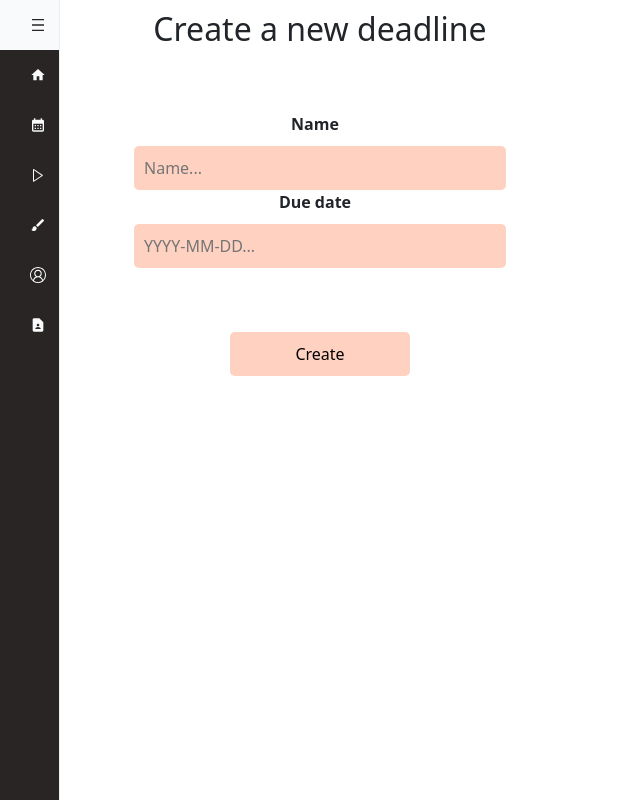
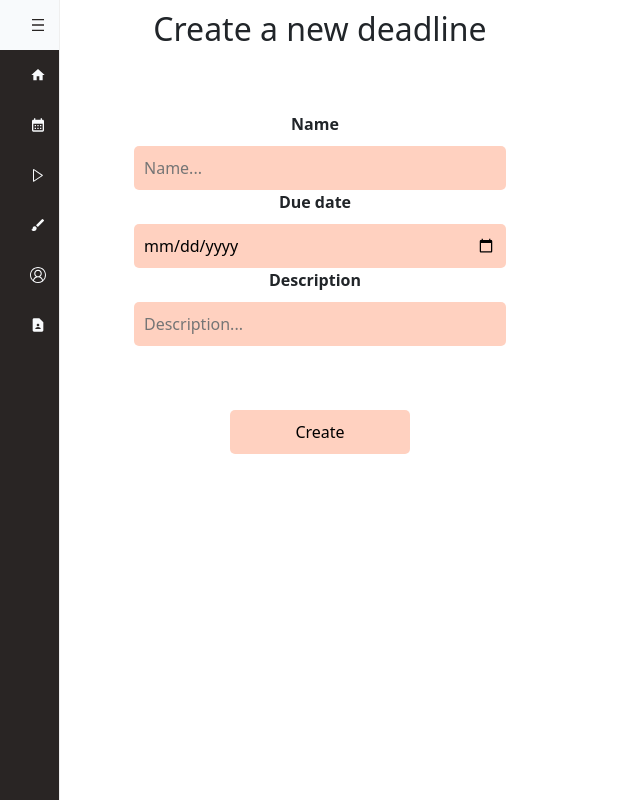
Before and after one commit to dianakarpeev/Calcifolio, a React (Create React App) app in the folder frontend/: page /deadlines/create in a window 1280 px wide. Shown: the whole page, without its empty margins (0-640 px from the left). Built offline with nearby package versions, Linux system fonts and the light colour scheme.

Commit message:
added description txt box and changed type for the date

```diff
--- a/frontend/src/components/AddDeadlineForm.js
+++ b/frontend/src/components/AddDeadlineForm.js
@@ -24,6 +24,7 @@ const button={
 function AddDeadlineForm(props) {
   const projectNameRef = useRef(null);
   const projectDueDayRef = useRef(null);
+  const descriptionRef= useRef(null);
 
   const navigate = useNavigate();
   /** Handler method that displays the name entered in the form in an alert */
@@ -35,6 +36,7 @@ function AddDeadlineForm(props) {
       body: JSON.stringify({
         projectName: projectNameRef.current.value,
         projectDueDay: projectDueDayRef.current.value,
+        description: descriptionRef.current.value,
       }),
       headers: {
         "Content-type": "application/json; charset=UTF-8",
@@ -72,10 +74,20 @@ function AddDeadlineForm(props) {
             Due date
           </label>
           <input
-            type="text"
-            placeholder="YYYY-MM-DD..."
+            type="date"
+            min="2023-01-01"
             ref={projectDueDayRef}
             required
+          />
+          <br />
+            <label style={label} htmlFor="name">
+            Description
+          </label>
+          <input
+            type="text"
+            placeholder="Description..."
+            ref={descriptionRef}
+            optional
           />
         </div>
         <button style={button} type="submit">Create</button>
```
